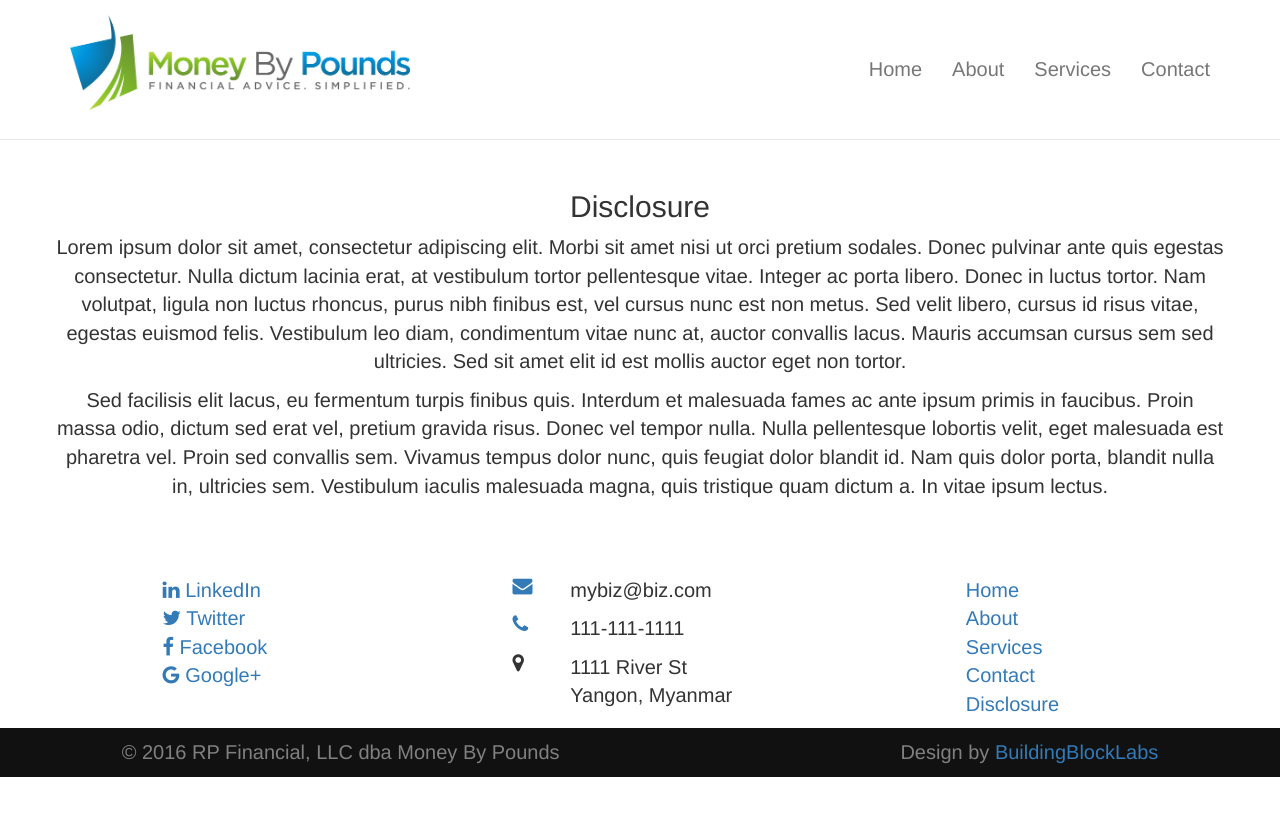
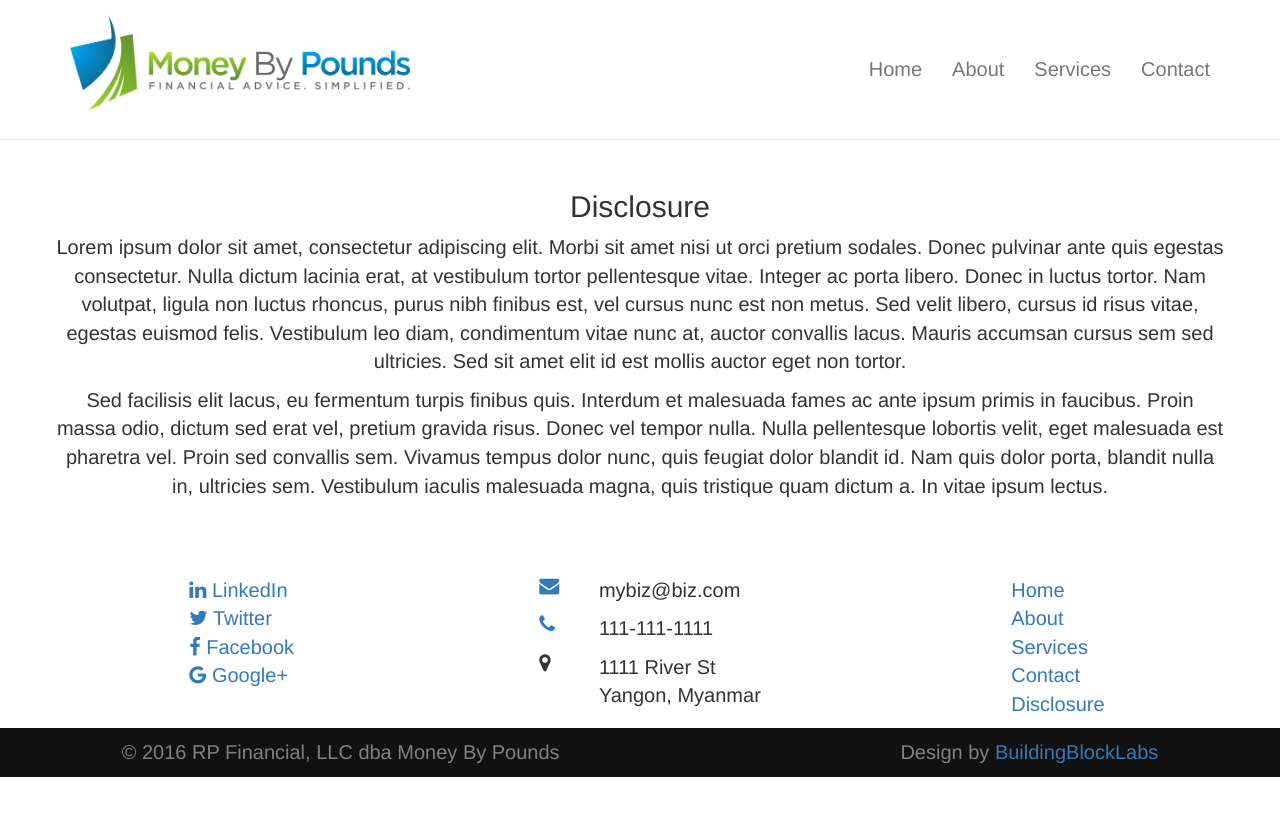
Before and after one commit to MoneyByPounds/MoneyByPounds.github.io, a Jekyll site: the page built from disclosure.html, in a window 1280 px wide. Shown: the top 816 px of the page. Built offline with Jekyll 4.4.1, drawn with Linux system fonts in a browser that asks for light colours.

Commit message:
Final footer align fix

```diff
--- a/assets/css/_footer.scss
+++ b/assets/css/_footer.scss
@@ -7,6 +7,7 @@
 }
 
 footer {
+  padding-left: 3%;
   p {
     color: $charcoal;
   }
@@ -14,10 +15,10 @@
     list-style-type: none;
   }
   #site-map {
-    padding-left: 20%;
+    padding-left: 25%;
   }
   .left-padding {
-    padding-left: 5%;
+    padding-left: 4%;
   }
 }
 
@@ -33,7 +34,6 @@
 
 @media (max-width: 768px) {
   footer {
-    padding-left: 3%;
     ul {
       padding-left: 0;
     }
```
